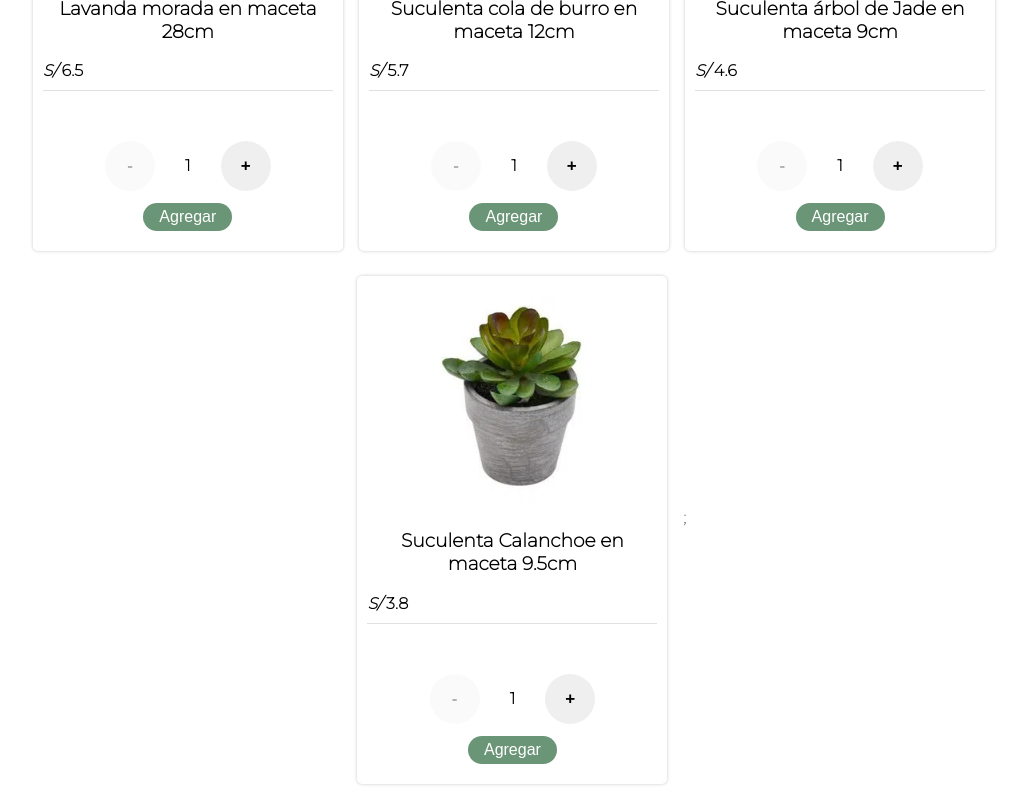
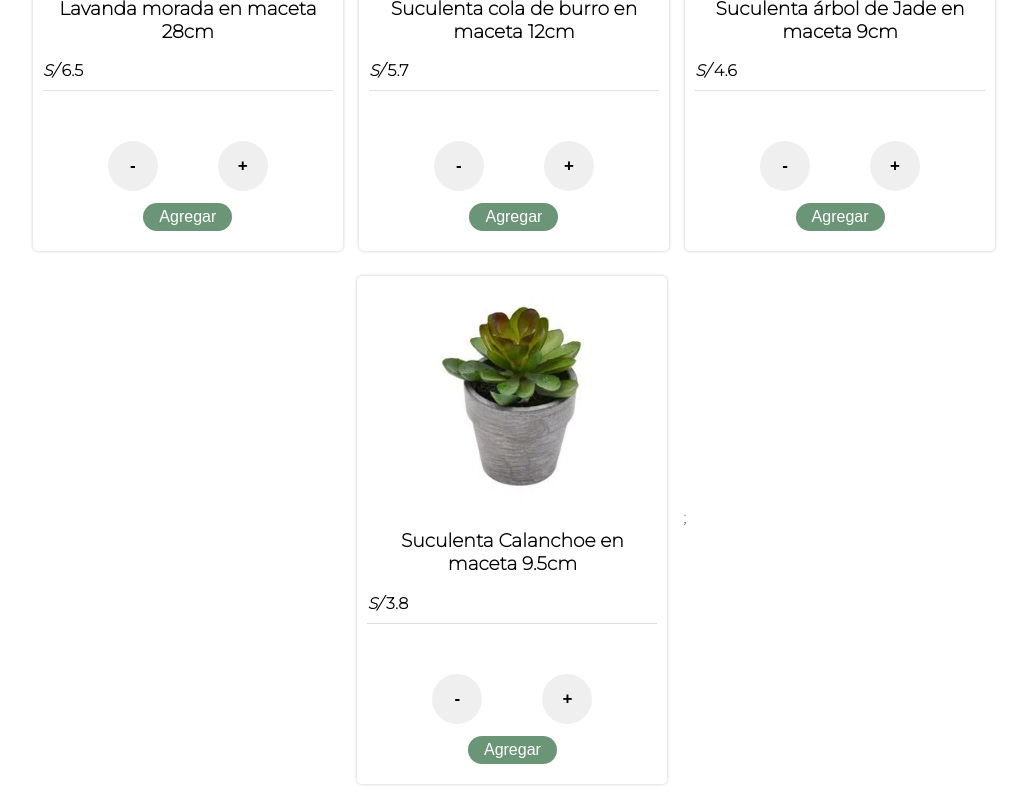
Before and after one commit to NellSheridan/suculentas, a React (Create React App) app: page / in a window 1280 px wide. Shown: the part 1163-1963 px from the top of the page, without its empty margins (138-1165 px from the left). Built offline with nearby package versions, Linux system fonts and the light colour scheme.

Commit message:
feat(): Agrega props al contador desde su padre

```diff
--- a/src/components/ItemCount/ItemCount.jsx
+++ b/src/components/ItemCount/ItemCount.jsx
@@ -2,21 +2,25 @@ import React, {useState} from 'react';
 import './ItemCount.css';
 
 const ItemCount = (props) => {
-    const [count, setCount] = useState(1);
+    // Pendiente Refactorizar usando destructuracion
+    console.log(props);
+    // const [count, setCount] = useState(1);
 
     const buttonIncreaseQuantity = () => {
-        setCount(count + 1);
+        props.count < props.max && props.setCount(props.count + 1);
+        // setCount(count + 1);
     }
 
     const buttonDecreaseQuantity = () => {
-        setCount(count - 1);
+        props.count > props.min && props.setCount(props.count - 1);
+        // setCount(count - 1);
     }
 
     return (
         <div className="item-count-wrapper">
-            <button disabled={count == props.min} onClick={buttonDecreaseQuantity}>-</button>
-            <span>{ count }</span>
-            <button disabled={count == props.max} onClick={buttonIncreaseQuantity}>+</button>
+            <button disabled={props.count == props.min} onClick={buttonDecreaseQuantity}>-</button>
+            <span>{ props.count }</span>
+            <button disabled={props.count == props.max} onClick={buttonIncreaseQuantity}>+</button>
         </div>
     )
 }
```
